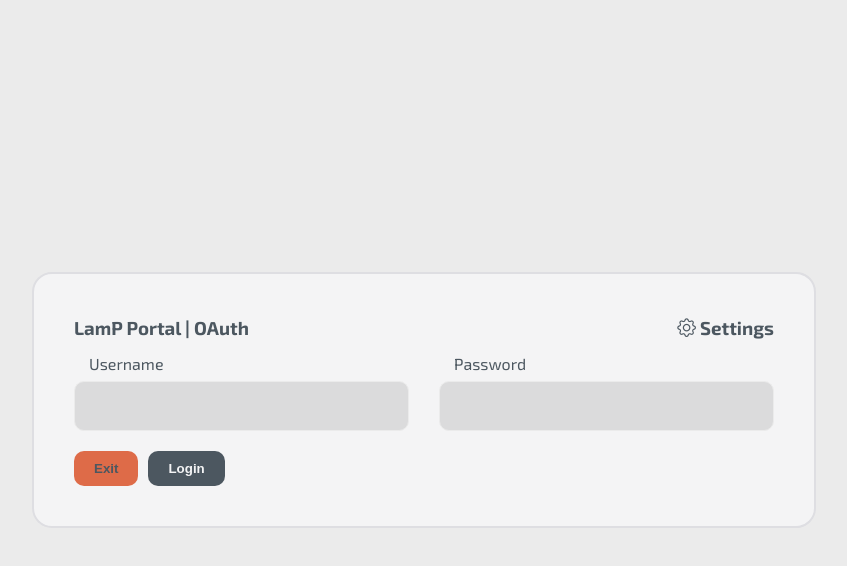
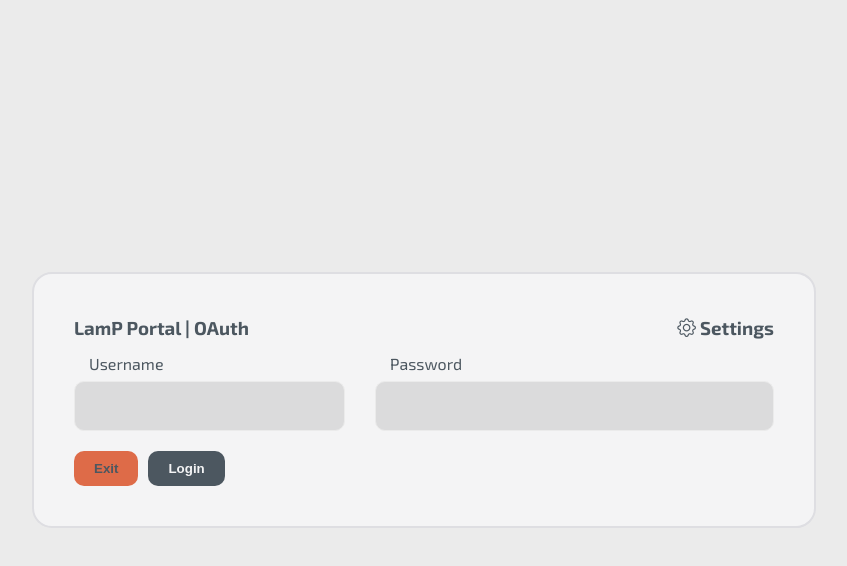
Before and after one commit to SalamPS/browser-dashboard, a Next.js app: page / in a window 1280 px wide. Both pictures are taken after a click on the icon 577 px from the left and 126 px from the top of the page. Shown: the top 566 px of the page, without its empty margins (216-1063 px from the left). Built offline with nearby package versions, Linux system fonts and the light colour scheme; a web font is replaced by a local one.

Commit message:
style(flex): Now according to .userInput

```diff
--- a/styles/index.css
+++ b/styles/index.css
@@ -847,6 +847,6 @@ main {
 #popup #Short .userInput label:nth-of-type(2), #popup #Login .userInput label:nth-of-type(2) {
   flex-grow: 5;
 }
-#popup #Login label {
-  flex-grow: 1 !important;
+#popup .userInput label {
+  flex-grow: 1;
 }/*# sourceMappingURL=index.css.map */
```
